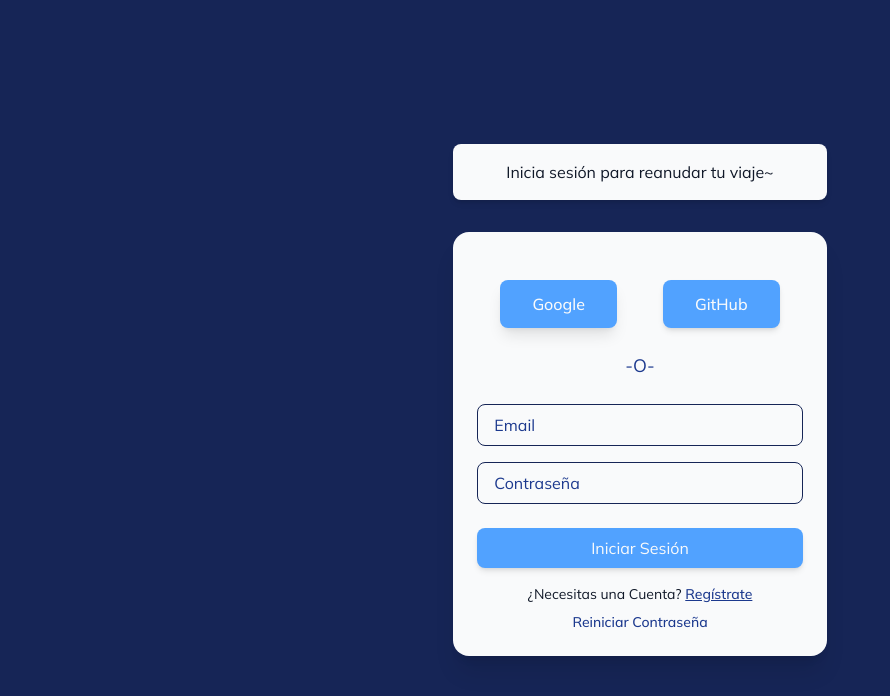
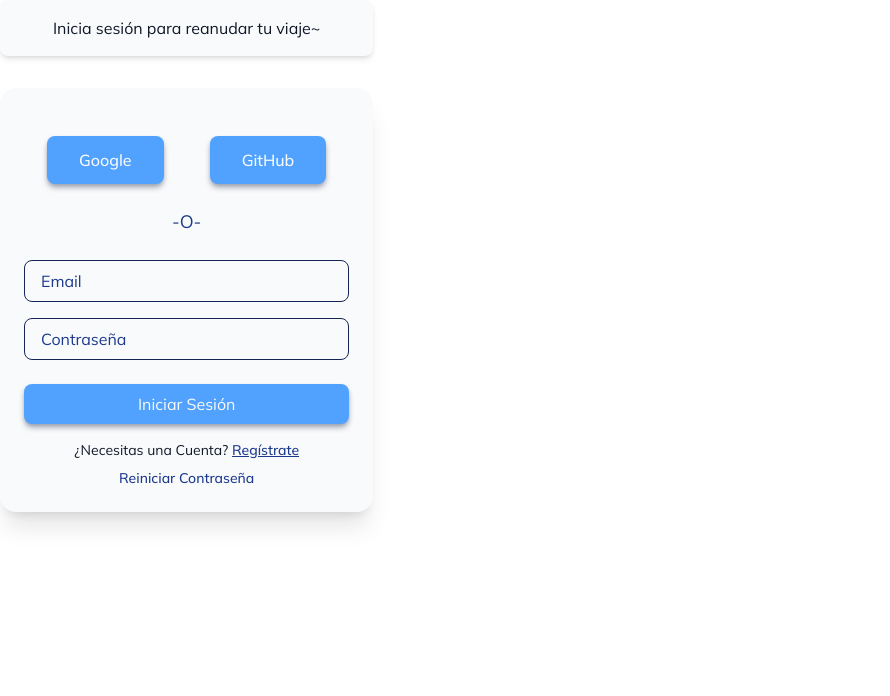
Before and after one commit to Elias-MN/Codemon, a React (Vite) app: page / in a window 1280 px wide. Shown: the top 696 px of the page, without its empty margins (0-890 px from the left). Built offline with nearby package versions, Linux system fonts and the light colour scheme.

Commit message:
LogIn Component Update
The button shadows have been changed, and the component has been adapted, so that it matches when the components are put together

```diff
--- a/src/components/Login.tsx
+++ b/src/components/Login.tsx
@@ -1,6 +1,6 @@
 function LoginForm() {
   return (
-    <div className="flex items-center justify-center flex-col min-h-screen bg-blue-950 font-['Mulish']">
+    <div className="flex flex-col min-h-screen bg-transparent font-['Mulish']">
 
       <h1 className="text-2xl mb-8 font-bold text-center text-gray-50 md:hidden font-['Press_Start_2P']">
         Iniciar Sesión
@@ -13,10 +13,10 @@ function LoginForm() {
       <div className="w-11/12 max-w-md p-6 bg-gray-50 rounded-2xl shadow-xl md:w-13/24 lg:w-7/24 relative">
 
         <div className="flex items-center justify-around mt-6">
-          <button className="px-8 py-3 font-medium text-gray-50 bg-blue-400 rounded-lg shadow-lg hover:shadow-lg hover:opacity-80 active:shadow-inner transition cursor-pointer">
+          <button className="px-8 py-3 font-medium text-gray-50 bg-blue-400 rounded-lg shadow-md shadow-gray-400 hover:opacity-60 active:shadow-inner transition cursor-pointer">
             Google
           </button>
-          <button className="px-8 py-3 font-medium text-gray-50 bg-blue-400 rounded-lg shadow-md hover:shadow-lg hover:opacity-80 active:shadow-inner transition cursor-pointer">
+          <button className="px-8 py-3 font-medium text-gray-50 bg-blue-400 rounded-lg shadow-md shadow-gray-400 hover:opacity-60 active:shadow-inner transition cursor-pointer">
             GitHub
           </button>
         </div>
@@ -45,7 +45,7 @@ function LoginForm() {
 
           <button
             type="submit"
-            className="w-full px-4 py-2 text-gray-50 bg-blue-400 rounded-lg shadow-md hover:shadow-lg hover:opacity-80 active:shadow-inner transition focus:outline-none focus:ring-2 focus:ring-blue-400 cursor-pointer"
+            className="w-full px-4 py-2 text-gray-50 bg-blue-400 rounded-lg shadow-md shadow-gray-400 hover:opacity-60 active:shadow-inner transition focus:outline-none focus:ring-2 focus:ring-blue-400 cursor-pointer"
           >
             Iniciar Sesión
           </button>
```
